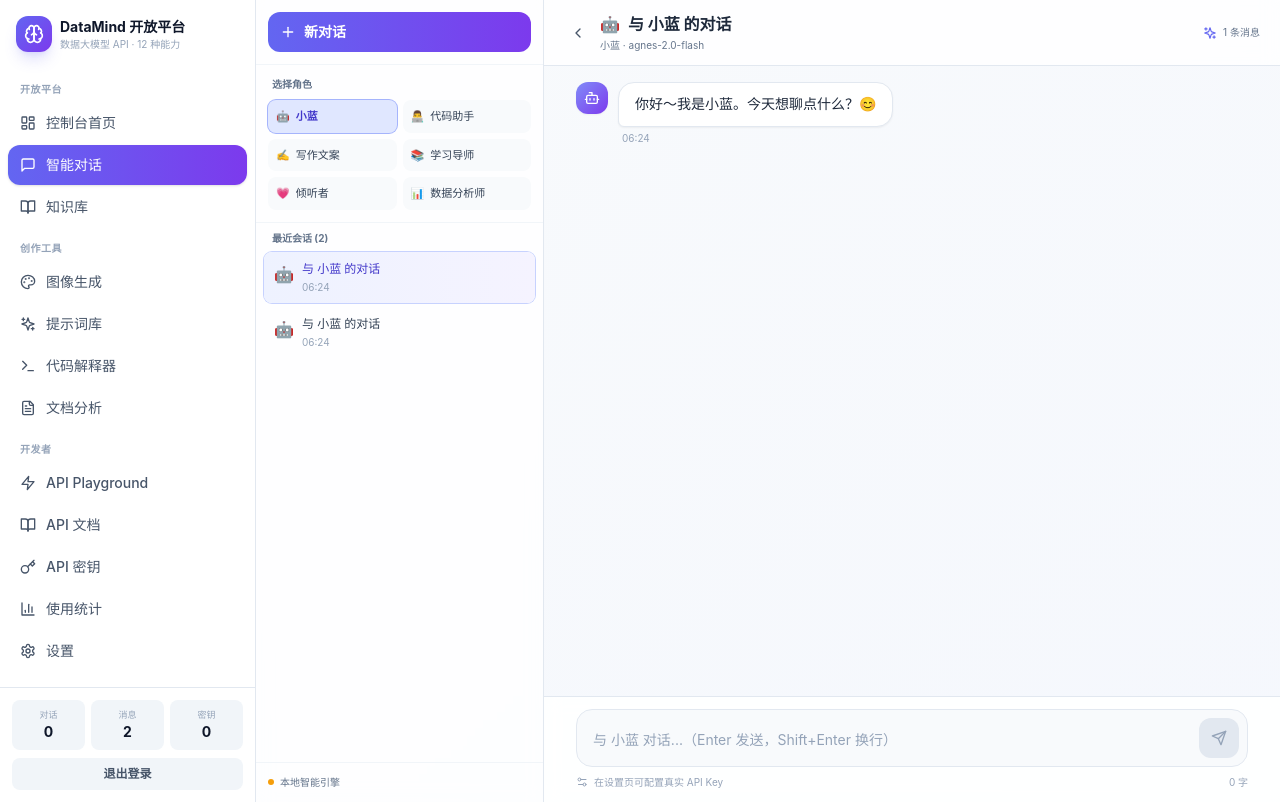
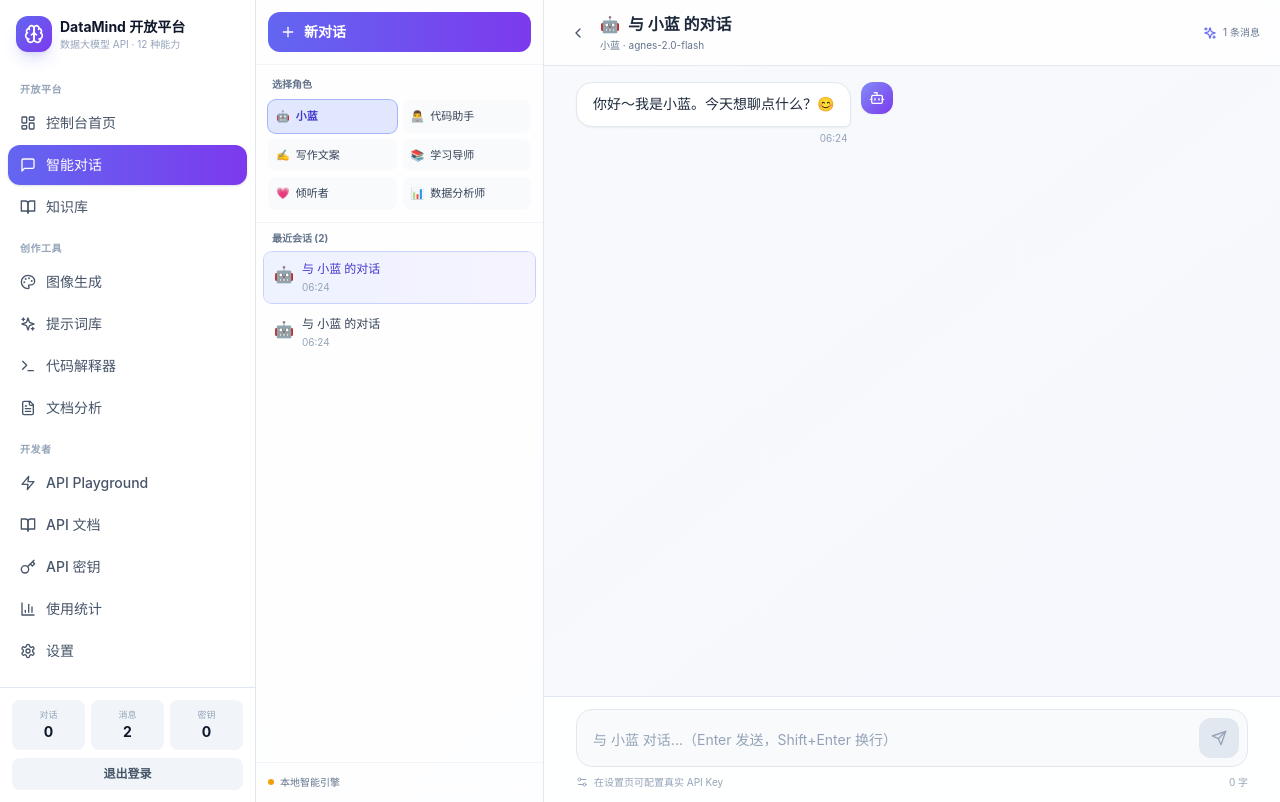
Before and after one commit to luck14150/audiobook-app, a React (Vite) app: page /#/chat in a window 1280 px wide. Built offline with nearby package versions, Linux system fonts and the light colour scheme.

Commit message:
feat: user message on left, AI reply on right

```diff
--- a/src/pages/ChatPage.tsx
+++ b/src/pages/ChatPage.tsx
@@ -343,7 +343,7 @@ export default function ChatPage(): React.ReactElement {
                   return (
                     <div
                       key={m.id}
-                      className={`flex gap-2.5 ${isUser ? 'justify-end flex-row-reverse' : ''}`}
+                      className={`flex gap-2.5 ${isUser ? 'justify-start' : 'justify-end flex-row-reverse'}`}
                     >
                       {/* 头像 */}
                       <div
@@ -357,12 +357,12 @@ export default function ChatPage(): React.ReactElement {
                       </div>
 
                       {/* 消息气泡 */}
-                      <div className={`flex flex-col ${isUser ? 'items-end' : 'items-start'} max-w-[80%]`}>
+                      <div className={`flex flex-col ${isUser ? 'items-start' : 'items-end'} max-w-[80%]`}>
                         <div
                           className={`rounded-2xl px-4 py-2.5 text-sm leading-relaxed whitespace-pre-wrap break-words shadow-sm ${
                             isUser
-                              ? 'bg-gradient-to-r from-indigo-500 to-violet-600 text-white rounded-br-md'
-                              : 'bg-white text-slate-800 border border-slate-200 rounded-bl-md'
+                              ? 'bg-gradient-to-r from-indigo-500 to-violet-600 text-white rounded-bl-md'
+                              : 'bg-white text-slate-800 border border-slate-200 rounded-br-md'
                           }`}
                         >
                           {m.content || (m.streaming ? (
```
